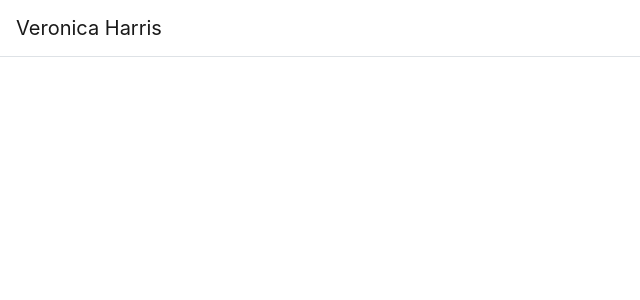
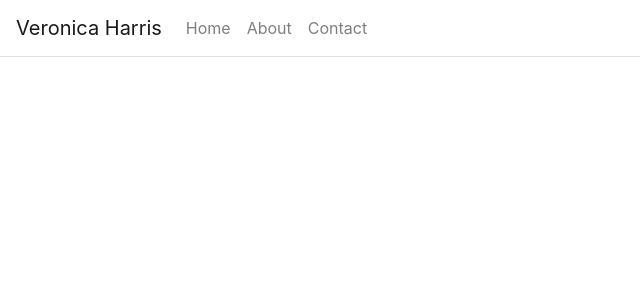
Before and after one commit to VHarris113/reactportfolio, a React (Create React App) app: page / in a window 1280 px wide. Shown: the top 300 px of the page, without its empty margins (0-640 px from the left). Built offline with nearby package versions, Linux system fonts and the light colour scheme.

Commit message:
adding nav bar

```diff
--- a/src/App.js
+++ b/src/App.js
@@ -1,8 +1,9 @@
 import React from "react";
 import { BrowserRouter as Router, Route, Link } from "react-router-dom";
-import './App.css';
+import "./App.css";
 import Container from "react-bootstrap/Container"
-import Navbar from 'react-bootstrap/Navbar';
+import Navbar from "react-bootstrap/Navbar";
+import Nav from "react-bootstrap/Nav";
 
 class App extends React.Component {
 
@@ -36,6 +37,13 @@ class App extends React.Component {
           <Navbar className="border-bottom">
             <Navbar.Brand>Veronica Harris</Navbar.Brand>
             <Navbar.Toggle aria-controls="navbar-toggle"/>
+            <Navbar.Collapse id="navbar-toggle">
+              <Nav className="m1-auto">
+                <Link className="nav-link" to="/">Home</Link>
+                <Link className="nav-link" to="/about">About</Link>
+                <Link className="nav-link" to="/contact">Contact</Link>
+              </Nav>
+            </Navbar.Collapse>
           </Navbar>
         </Container>
       </Router>
```
